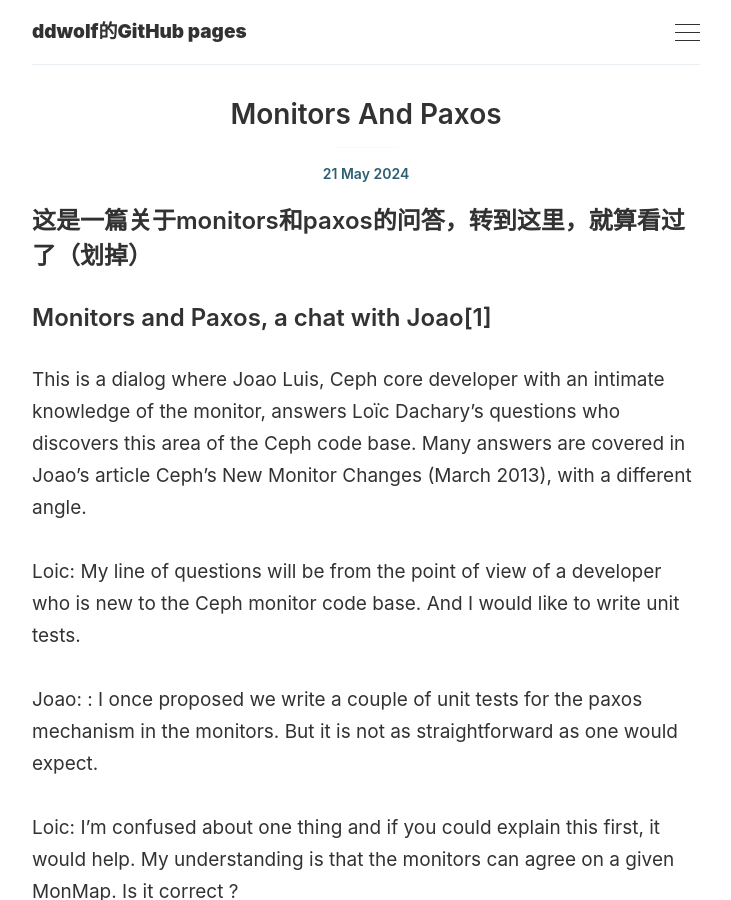
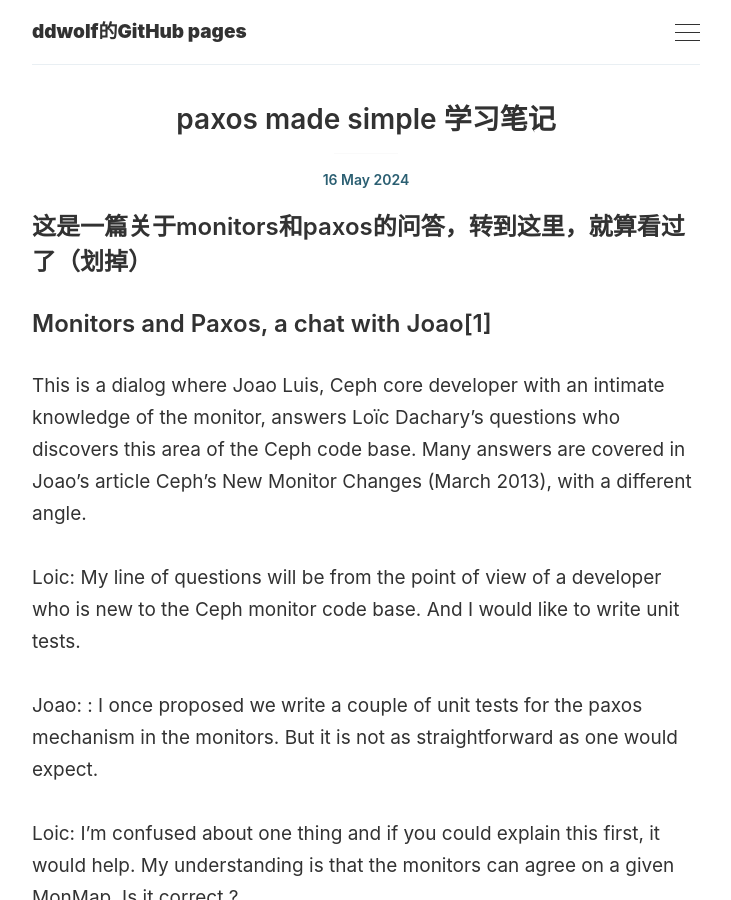
Before and after one commit to ddwolf/ddwolf.github.io, a Jekyll site: the page built from _posts/2024-05-21-Monitors-and-Paxos.md, in a window 1280 px wide and 900 px high. Shown: the whole window, without its empty margins (274-1005 px from the left). Built offline with Jekyll 4.4.1, drawn with Linux system fonts in a browser that asks for light colours; our own code applies the rules of GitHub Pages for plain Markdown files.

Commit message:
Update 2024-05-21-Monitors-and-Paxos.md

```diff
--- a/_posts/2024-05-21-Monitors-and-Paxos.md
+++ b/_posts/2024-05-21-Monitors-and-Paxos.md
@@ -1,3 +1,9 @@
+---
+layout: post
+title: "paxos made simple 学习笔记"
+date: 2024-05-16
+---
+
 ### 这是一篇关于monitors和paxos的问答，转到这里，就算看过了（划掉）
 ### Monitors and Paxos, a chat with Joao[1]
 
```
